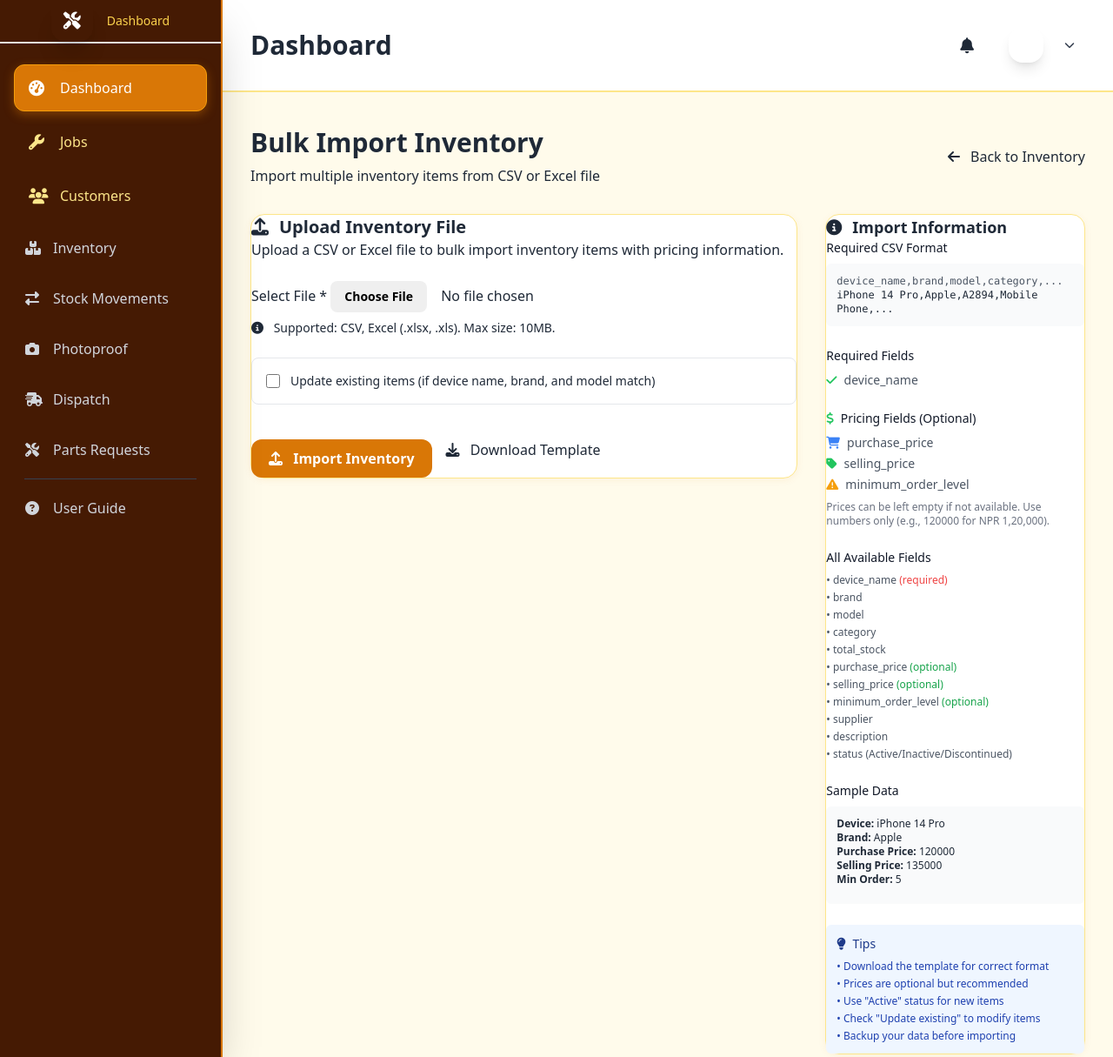
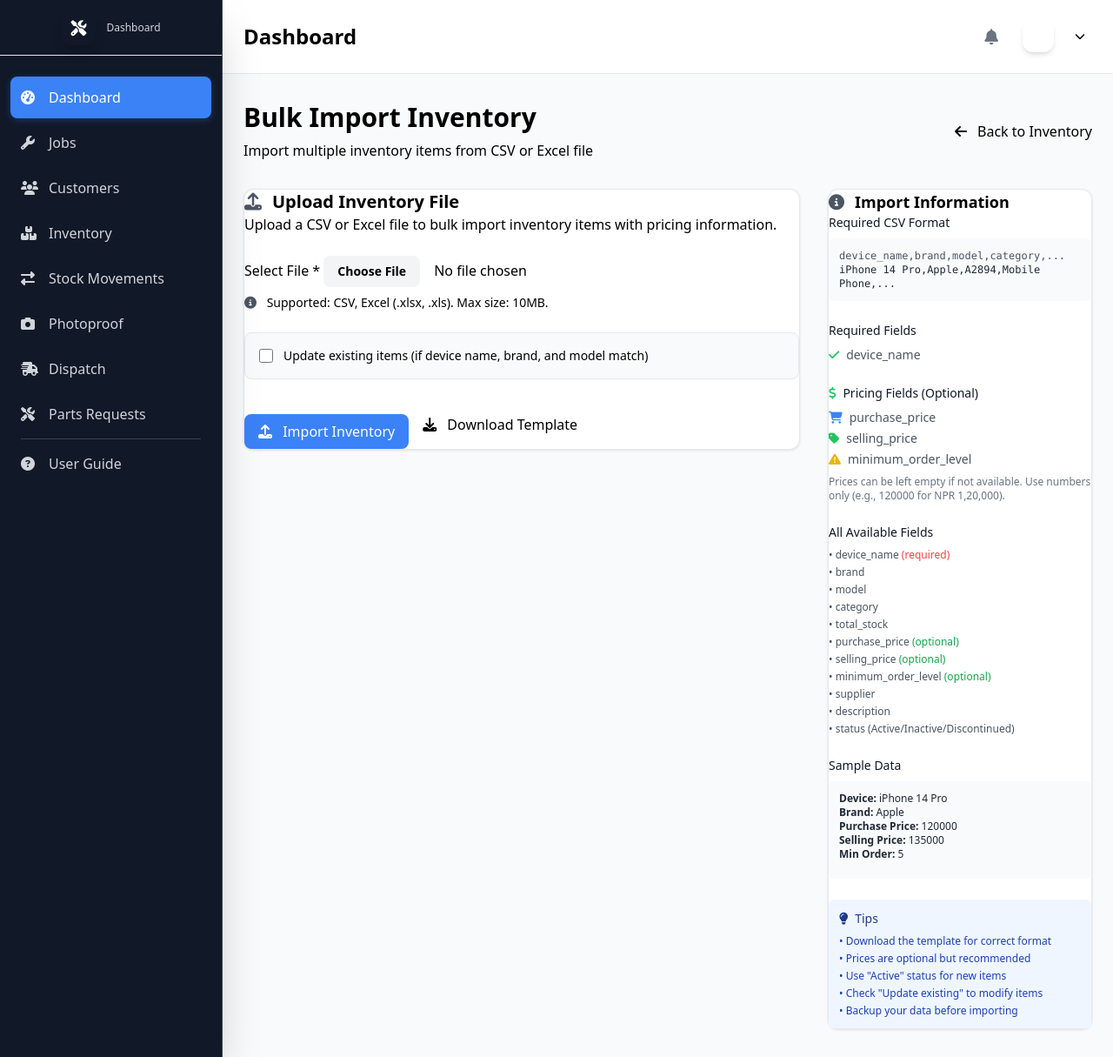
Before and after one commit to w38g0ru/tech-fix-center, a CodeIgniter 4 app: the page made by app/Views/dashboard/inventory/bulk_import.php in a window 1280 px wide. Shown: the whole page at 87% size. Run offline with PHP 8.4 and a stand-in for CodeIgniter, Linux system fonts and the light colour scheme; the template is opened without the code that fills it, so the values that code supplies are empty; some libraries are stand-ins or nearby versions.

Commit message:
Implement standard minimal design system
Complete transformation to clean, standard minimal design:

Color System:
- Primary: Gray-800 (#1f2937) - Standard dark primary
- Secondary: Gray-700 (#374151) - Standard secondary
- Accent: Blue-500 (#3b82f6) - Clean blue accent
- Background: Gray-50 (#f9fafb) - Clean light background
- Standard status colors for success, warning, danger, info

Dashboard Updates:
- Sidebar: Clean dark gray with blue accent highlights
- Navigation: Standard hover effects with blue accent
- Cards: Clean borders with subtle shadows
- Buttons: Standard blue primary styling
- Headers: Professional typography hierarchy
- User menu: Clean dropdown with standard spacing
- Alerts: Standard color-coded notifications

Login Page Updates:
- Left panel: Professional dark gradient background
- Clean geometric background patterns
- Form elements: Standard input styling with blue focus
- Typography: Clean, readable font hierarchy
- Interactive elements: Standard hover and focus states
- Professional branding presentation

Technical Implementation:
- CSS custom properties for primary-50 through primary-900
- Tailwind configuration with standard gray/blue palette
- Clean shadow system without color tints
- Standard border-radius (8px, 12px) for consistency
- Professional spacing and typography scale
- Standard status colors for accessibility

Design Philosophy:
- Clean, minimal aesthetic with purposeful restraint
- Standard color palette for professional appearance
- Generous whitespace and clear visual hierarchy
- Subtle interactions without overwhelming effects
- Professional typography and spacing
- Timeless design that won't feel dated

Benefits:
- Professional, trustworthy appearance
- Excellent readability and accessibility
- Clean, distraction-free interface
- Standard design patterns users expect
- Easy maintenance and consistency
- Suitable for business and professional use
- Cross-platform compatibility and familiarity

```diff
--- a/app/Views/layouts/dashboard.php
+++ b/app/Views/layouts/dashboard.php
@@ -24,17 +24,21 @@ $pageTitle = $title ?? 'Dashboard';
             theme: {
                 extend: {
                     colors: {
-                        yellow: {
-                            50: '#fffbeb',   // Amber-50 (Light background)
-                            100: '#fef3c7',  // Amber-100
-                            200: '#fde68a',  // Amber-200
-                            300: '#fcd34d',  // Amber-300
-                            400: '<?= $config->brandColors['accent'] ?>',   // Amber-400 (Accent)
-                            500: '#f59e0b',  // Amber-500
-                            600: '<?= $config->brandColors['primary'] ?>',  // Amber-600 (Primary)
-                            700: '<?= $config->brandColors['secondary'] ?>', // Amber-700 (Secondary)
-                            800: '#92400e',  // Amber-800
-                            900: '<?= $config->brandColors['dark'] ?>',     // Amber-900 (Dark)
+                        primary: {
+                            50: '#f9fafb',   // Gray-50 (Light background)
+                            100: '#f3f4f6',  // Gray-100
+                            200: '#e5e7eb',  // Gray-200
+                            300: '#d1d5db',  // Gray-300
+                            400: '#9ca3af',  // Gray-400
+                            500: '#6b7280',  // Gray-500
+                            600: '#4b5563',  // Gray-600
+                            700: '<?= $config->brandColors['secondary'] ?>', // Gray-700 (Secondary)
+                            800: '<?= $config->brandColors['primary'] ?>',   // Gray-800 (Primary)
+                            900: '<?= $config->brandColors['dark'] ?>',      // Gray-900 (Dark)
+                        },
+                        accent: {
+                            500: '<?= $config->brandColors['accent'] ?>',   // Blue-500 (Accent)
+                            600: '#2563eb',  // Blue-600
                         }
                     }
                 }
@@ -43,36 +47,28 @@ $pageTitle = $title ?? 'Dashboard';
     </script>
     <meta name="viewport" content="width=device-width, initial-scale=1.0, maximum-scale=1.0, user-scalable=no">
     <style>
-        /* Dark Yellow Minimal Design Theme */
+        /* Standard Minimal Design Theme */
         :root {
-            --yellow-50: #fffbeb;
-            --yellow-100: #fef3c7;
-            --yellow-200: #fde68a;
-            --yellow-300: #fcd34d;
-            --yellow-400: #fbbf24;
-            --yellow-500: #f59e0b;
-            --yellow-600: #d97706;
-            --yellow-700: #b45309;
-            --yellow-800: #92400e;
-            --yellow-900: #451a03;
-            --gray-50: #f9fafb;
-            --gray-100: #f3f4f6;
-            --gray-200: #e5e7eb;
-            --gray-300: #d1d5db;
-            --gray-400: #9ca3af;
-            --gray-500: #6b7280;
-            --gray-600: #4b5563;
-            --gray-700: #374151;
-            --gray-800: #1f2937;
-            --gray-900: #111827;
+            --primary-50: #f9fafb;
+            --primary-100: #f3f4f6;
+            --primary-200: #e5e7eb;
+            --primary-300: #d1d5db;
+            --primary-400: #9ca3af;
+            --primary-500: #6b7280;
+            --primary-600: #4b5563;
+            --primary-700: #374151;
+            --primary-800: #1f2937;
+            --primary-900: #111827;
+            --accent-500: #3b82f6;
+            --accent-600: #2563eb;
         }
 
-        /* Dark Yellow Minimal Sidebar Styles */
+        /* Standard Minimal Sidebar Styles */
         .sidebar {
             transform: translateX(-100%);
             transition: transform 0.3s ease-in-out;
-            background: var(--yellow-900);
-            border-right: 2px solid var(--yellow-600);
+            background: var(--primary-900);
+            border-right: 1px solid var(--primary-700);
         }
 
         .sidebar.open {
@@ -90,7 +86,7 @@ $pageTitle = $title ?? 'Dashboard';
             opacity: 0;
             visibility: hidden;
             transition: opacity 0.3s ease-in-out, visibility 0.3s ease-in-out;
-            background: rgba(69, 26, 3, 0.8);
+            background: rgba(17, 24, 39, 0.8);
         }
 
         .sidebar-overlay.active {
@@ -105,8 +101,8 @@ $pageTitle = $title ?? 'Dashboard';
             transform: translateY(-10px);
             transition: all 0.2s ease-in-out;
             background: white;
-            border: 1px solid var(--yellow-200);
-            box-shadow: 0 10px 25px rgba(217, 119, 6, 0.1);
+            border: 1px solid var(--primary-200);
+            box-shadow: 0 10px 25px rgba(0, 0, 0, 0.1);
         }
 
         .dropdown-menu.show {
@@ -115,57 +111,53 @@ $pageTitle = $title ?? 'Dashboard';
             transform: translateY(0);
         }
 
-        /* Dark Yellow Navigation Links */
+        /* Standard Minimal Navigation Links */
         .nav-link {
             transition: all 0.2s ease-in-out;
-            border-radius: 12px;
-            margin: 3px 0;
-            border: 1px solid transparent;
+            border-radius: 8px;
+            margin: 2px 0;
         }
 
         .nav-link:hover {
-            background: rgba(251, 191, 36, 0.1);
-            color: var(--yellow-400);
-            border-color: var(--yellow-600);
+            background: rgba(59, 130, 246, 0.1);
+            color: var(--accent-500);
         }
 
         .nav-link.active {
-            background: var(--yellow-600);
+            background: var(--accent-500);
             color: white;
-            box-shadow: 0 4px 12px rgba(217, 119, 6, 0.4);
-            border-color: var(--yellow-500);
+            box-shadow: 0 2px 8px rgba(59, 130, 246, 0.3);
         }
 
-        /* Dark Yellow Minimal Cards */
+        /* Standard Minimal Cards */
         .card {
             background: white;
-            border: 1px solid var(--yellow-200);
-            border-radius: 16px;
-            box-shadow: 0 2px 8px rgba(217, 119, 6, 0.08);
-            transition: all 0.3s ease-in-out;
+            border: 1px solid var(--primary-200);
+            border-radius: 12px;
+            box-shadow: 0 1px 3px rgba(0, 0, 0, 0.1);
+            transition: all 0.2s ease-in-out;
         }
 
         .card:hover {
-            box-shadow: 0 12px 32px rgba(217, 119, 6, 0.15);
-            border-color: var(--yellow-400);
-            transform: translateY(-4px);
+            box-shadow: 0 8px 25px rgba(0, 0, 0, 0.1);
+            border-color: var(--accent-500);
+            transform: translateY(-2px);
         }
 
-        /* Dark Yellow Minimal Buttons */
+        /* Standard Minimal Buttons */
         .btn-primary {
-            background: var(--yellow-600);
+            background: var(--accent-500);
             color: white;
             border: none;
-            border-radius: 12px;
-            padding: 10px 20px;
-            transition: all 0.3s ease-in-out;
-            font-weight: 600;
+            border-radius: 8px;
+            padding: 8px 16px;
+            transition: all 0.2s ease-in-out;
         }
 
         .btn-primary:hover {
-            background: var(--yellow-700);
-            transform: translateY(-2px);
-            box-shadow: 0 8px 20px rgba(217, 119, 6, 0.4);
+            background: var(--accent-600);
+            transform: translateY(-1px);
+            box-shadow: 0 4px 12px rgba(59, 130, 246, 0.3);
         }
 
         /* Mobile optimizations */
@@ -204,7 +196,7 @@ $pageTitle = $title ?? 'Dashboard';
 
         /* Focus styles */
         .focus-ring:focus {
-            outline: 2px solid var(--yellow-600);
+            outline: 2px solid var(--accent-500);
             outline-offset: 2px;
         }
 
@@ -214,7 +206,7 @@ $pageTitle = $title ?? 'Dashboard';
         .status-inactive { color: #dc2626; }
     </style>
 </head>
-<body class="bg-yellow-50 text-gray-800">
+<body class="bg-primary-50 text-primary-800">
     <div class="flex h-screen overflow-hidden" id="app-container">
         <!-- Mobile Overlay -->
         <div class="fixed inset-0 z-40 lg:hidden sidebar-overlay" id="sidebar-overlay" onclick="closeSidebar()"></div>
@@ -223,36 +215,36 @@ $pageTitle = $title ?? 'Dashboard';
         <div class="fixed inset-y-0 left-0 z-50 w-64 shadow-2xl sidebar lg:static lg:inset-0 lg:z-auto" id="sidebar">
 
             <!-- Logo -->
-            <div class="flex items-center justify-center h-18 px-6 bg-yellow-900 border-b-2 border-yellow-600">
+            <div class="flex items-center justify-center h-16 px-4 bg-primary-800 border-b border-primary-700">
                 <div class="flex items-center">
-                    <div class="h-12 w-12 bg-yellow-600 rounded-2xl flex items-center justify-center mr-4 shadow-xl">
-                        <i class="fas fa-tools text-white text-xl"></i>
+                    <div class="h-10 w-10 bg-accent-500 rounded-xl flex items-center justify-center mr-3 shadow-lg">
+                        <i class="fas fa-tools text-white text-lg"></i>
                     </div>
                     <div>
-                        <h1 class="text-xl font-bold text-white tracking-tight"><?= $config->appShortName ?></h1>
-                        <p class="text-sm text-yellow-300 font-medium">Dashboard</p>
+                        <h1 class="text-lg font-bold text-white tracking-tight"><?= $config->appShortName ?></h1>
+                        <p class="text-xs text-primary-300 font-medium">Dashboard</p>
                     </div>
                 </div>
             </div>
 
             <!-- Navigation -->
             <nav class="mt-6">
-                <div class="px-4 space-y-2">
+                <div class="px-3 space-y-1">
                     <a href="<?= base_url('dashboard') ?>"
-                       class="nav-link flex items-center px-4 py-3 text-yellow-200 font-medium <?= (uri_string() == 'dashboard' || uri_string() == '') ? 'active' : '' ?>">
-                        <i class="fas fa-tachometer-alt mr-4 w-5 text-lg"></i>
+                       class="nav-link flex items-center px-3 py-3 text-gray-300 font-medium <?= (uri_string() == 'dashboard' || uri_string() == '') ? 'active' : '' ?>">
+                        <i class="fas fa-tachometer-alt mr-3 w-5"></i>
                         Dashboard
                     </a>
 
                     <a href="<?= base_url('dashboard/jobs') ?>"
-                       class="nav-link flex items-center px-4 py-3 text-yellow-200 font-medium <?= strpos(uri_string(), 'jobs') !== false ? 'active' : '' ?>">
-                        <i class="fas fa-wrench mr-4 w-5 text-lg"></i>
+                       class="nav-link flex items-center px-3 py-3 text-gray-300 font-medium <?= strpos(uri_string(), 'jobs') !== false ? 'active' : '' ?>">
+                        <i class="fas fa-wrench mr-3 w-5"></i>
                         Jobs
                     </a>
 
                     <a href="<?= base_url('dashboard/users') ?>"
-                       class="nav-link flex items-center px-4 py-3 text-yellow-200 font-medium <?= strpos(uri_string(), 'users') !== false ? 'active' : '' ?>">
-                        <i class="fas fa-users mr-4 w-5 text-lg"></i>
+                       class="nav-link flex items-center px-3 py-3 text-gray-300 font-medium <?= strpos(uri_string(), 'users') !== false ? 'active' : '' ?>">
+                        <i class="fas fa-users mr-3 w-5"></i>
                         Customers
                     </a>
 
@@ -328,54 +320,54 @@ $pageTitle = $title ?? 'Dashboard';
         <!-- Main Content -->
         <div class="flex-1 flex flex-col overflow-hidden">
             <!-- Header -->
-            <header class="bg-white shadow-sm border-b-2 border-yellow-200 flex-shrink-0">
-                <div class="flex items-center justify-between px-6 py-5 lg:px-8">
+            <header class="bg-white shadow-sm border-b border-primary-200 flex-shrink-0">
+                <div class="flex items-center justify-between px-4 py-4 lg:px-6">
                     <div class="flex items-center">
                         <button onclick="toggleSidebar()" id="mobile-menu-btn"
-                                class="text-yellow-600 hover:text-yellow-700 lg:hidden p-3 rounded-xl hover:bg-yellow-100 focus:outline-none focus:ring-2 focus:ring-yellow-600 transition-all focus-ring">
+                                class="text-primary-500 hover:text-accent-500 lg:hidden p-2 rounded-lg hover:bg-accent-50 focus:outline-none focus:ring-2 focus:ring-accent-500 transition-all focus-ring">
                             <i class="fas fa-bars text-lg"></i>
                         </button>
-                        <h2 class="ml-3 text-2xl font-bold text-gray-800 lg:ml-0 lg:text-3xl truncate">
+                        <h2 class="ml-2 text-xl font-bold text-primary-800 lg:ml-0 lg:text-2xl truncate">
                             <?= $title ?? 'Dashboard' ?>
                         </h2>
                     </div>
 
-                    <div class="flex items-center space-x-4">
+                    <div class="flex items-center space-x-3">
                         <div class="relative">
-                            <button class="flex items-center text-yellow-600 hover:text-yellow-700 p-3 rounded-xl hover:bg-yellow-100 transition-all">
+                            <button class="flex items-center text-primary-500 hover:text-accent-500 p-2 rounded-lg hover:bg-accent-50 transition-all">
                                 <i class="fas fa-bell text-lg"></i>
-                                <span class="absolute -top-1 -right-1 bg-yellow-600 text-white text-xs rounded-full h-5 w-5 flex items-center justify-center font-medium">3</span>
+                                <span class="absolute -top-1 -right-1 bg-accent-500 text-white text-xs rounded-full h-4 w-4 flex items-center justify-center">3</span>
                             </button>
                         </div>
 
                         <div class="relative">
-                            <button onclick="toggleUserMenu()" id="user-menu-btn" class="flex items-center space-x-3 text-gray-700 hover:text-gray-900 p-3 rounded-xl hover:bg-yellow-100 focus-ring transition-all">
-                                <div class="w-10 h-10 bg-yellow-600 rounded-2xl flex items-center justify-center shadow-lg">
+                            <button onclick="toggleUserMenu()" id="user-menu-btn" class="flex items-center space-x-3 text-primary-700 hover:text-primary-900 p-2 rounded-lg hover:bg-accent-50 focus-ring transition-all">
+                                <div class="w-9 h-9 bg-accent-500 rounded-xl flex items-center justify-center shadow-md">
                                     <i class="fas fa-user text-white text-sm"></i>
                                 </div>
                                 <div class="hidden sm:block text-left">
                                     <div class="text-sm font-semibold"><?= session()->get('full_name') ?? 'User' ?></div>
-                                    <div class="text-xs text-yellow-600 capitalize font-medium"><?= session()->get('role') ?? '' ?></div>
+                                    <div class="text-xs text-primary-500 capitalize"><?= session()->get('role') ?? '' ?></div>
                                 </div>
                                 <i class="fas fa-chevron-down text-xs transition-transform" id="user-menu-arrow"></i>
                             </button>
 
                             <!-- Dropdown Menu -->
-                            <div class="absolute right-0 mt-3 w-64 bg-white rounded-2xl shadow-2xl py-3 z-50 border border-yellow-200 dropdown-menu" id="user-menu">
-                                <div class="px-5 py-4 border-b border-yellow-100">
-                                    <div class="font-bold text-gray-800"><?= session()->get('full_name') ?? 'User' ?></div>
-                                    <div class="text-sm text-gray-600"><?= session()->get('email') ?? '' ?></div>
-                                    <div class="text-xs text-yellow-600 capitalize font-semibold mt-1"><?= session()->get('role') ?? '' ?></div>
+                            <div class="absolute right-0 mt-2 w-56 bg-white rounded-xl shadow-xl py-2 z-50 border border-primary-200 dropdown-menu" id="user-menu">
+                                <div class="px-4 py-3 border-b border-primary-100">
+                                    <div class="font-semibold text-primary-800"><?= session()->get('full_name') ?? 'User' ?></div>
+                                    <div class="text-sm text-primary-500"><?= session()->get('email') ?? '' ?></div>
+                                    <div class="text-xs text-accent-500 capitalize font-medium"><?= session()->get('role') ?? '' ?></div>
                                 </div>
-                                <a href="<?= base_url('dashboard/profile') ?>" class="flex items-center px-5 py-3 text-sm text-gray-700 hover:bg-yellow-50 hover:text-yellow-700 transition-colors rounded-lg mx-2">
-                                    <i class="fas fa-user mr-3 w-4 text-yellow-600"></i>Profile
+                                <a href="<?= base_url('dashboard/profile') ?>" class="flex items-center px-4 py-3 text-sm text-primary-700 hover:bg-accent-50 hover:text-accent-600 transition-colors">
+                                    <i class="fas fa-user mr-3 w-4"></i>Profile
                                 </a>
-                                <a href="<?= base_url('dashboard/settings') ?>" class="flex items-center px-5 py-3 text-sm text-gray-700 hover:bg-yellow-50 hover:text-yellow-700 transition-colors rounded-lg mx-2">
-                                    <i class="fas fa-cog mr-3 w-4 text-yellow-600"></i>Settings
+                                <a href="<?= base_url('dashboard/settings') ?>" class="flex items-center px-4 py-3 text-sm text-primary-700 hover:bg-accent-50 hover:text-accent-600 transition-colors">
+                                    <i class="fas fa-cog mr-3 w-4"></i>Settings
                                 </a>
-                                <div class="border-t border-yellow-100 my-2"></div>
-                                <a href="<?= base_url('auth/logout') ?>" class="flex items-center px-5 py-3 text-sm text-gray-600 hover:bg-red-50 hover:text-red-600 transition-colors rounded-lg mx-2">
-                                    <i class="fas fa-sign-out-alt mr-3 w-4 text-red-500"></i>Logout
+                                <div class="border-t border-primary-100 my-1"></div>
+                                <a href="<?= base_url('auth/logout') ?>" class="flex items-center px-4 py-3 text-sm text-red-600 hover:bg-red-50 transition-colors">
+                                    <i class="fas fa-sign-out-alt mr-3 w-4"></i>Logout
                                 </a>
                             </div>
                         </div>
@@ -384,22 +376,22 @@ $pageTitle = $title ?? 'Dashboard';
             </header>
 
             <!-- Page Content -->
-            <main class="flex-1 overflow-x-hidden overflow-y-auto bg-yellow-50">
-                <div class="container mx-auto px-6 py-8 lg:px-8 lg:py-10">
+            <main class="flex-1 overflow-x-hidden overflow-y-auto bg-primary-50">
+                <div class="container mx-auto px-4 py-6 lg:px-6 lg:py-8">
                     <?php if (session()->getFlashdata('success')): ?>
-                        <div class="mb-8 bg-green-50 border-2 border-green-200 text-green-800 px-6 py-4 rounded-2xl shadow-lg" role="alert">
+                        <div class="mb-6 bg-green-50 border border-green-200 text-green-800 px-4 py-4 rounded-xl shadow-sm" role="alert">
                             <div class="flex items-center">
-                                <i class="fas fa-check-circle text-green-600 mr-4 text-lg"></i>
-                                <span class="font-semibold"><?= session()->getFlashdata('success') ?></span>
+                                <i class="fas fa-check-circle text-green-500 mr-3"></i>
+                                <span class="font-medium"><?= session()->getFlashdata('success') ?></span>
                             </div>
                         </div>
                     <?php endif; ?>
 
                     <?php if (session()->getFlashdata('error')): ?>
-                        <div class="mb-8 bg-red-50 border-2 border-red-200 text-red-800 px-6 py-4 rounded-2xl shadow-lg" role="alert">
+                        <div class="mb-6 bg-red-50 border border-red-200 text-red-800 px-4 py-4 rounded-xl shadow-sm" role="alert">
                             <div class="flex items-center">
-                                <i class="fas fa-exclamation-circle text-red-600 mr-4 text-lg"></i>
-                                <span class="font-semibold"><?= session()->getFlashdata('error') ?></span>
+                                <i class="fas fa-exclamation-circle text-red-500 mr-3"></i>
+                                <span class="font-medium"><?= session()->getFlashdata('error') ?></span>
                             </div>
                         </div>
                     <?php endif; ?>
```
Also changed, not shown: app/Config/App.php (+10 -10 lines), app/Views/auth/login.php (+63 -62 lines), public/assets/css/app.css.
